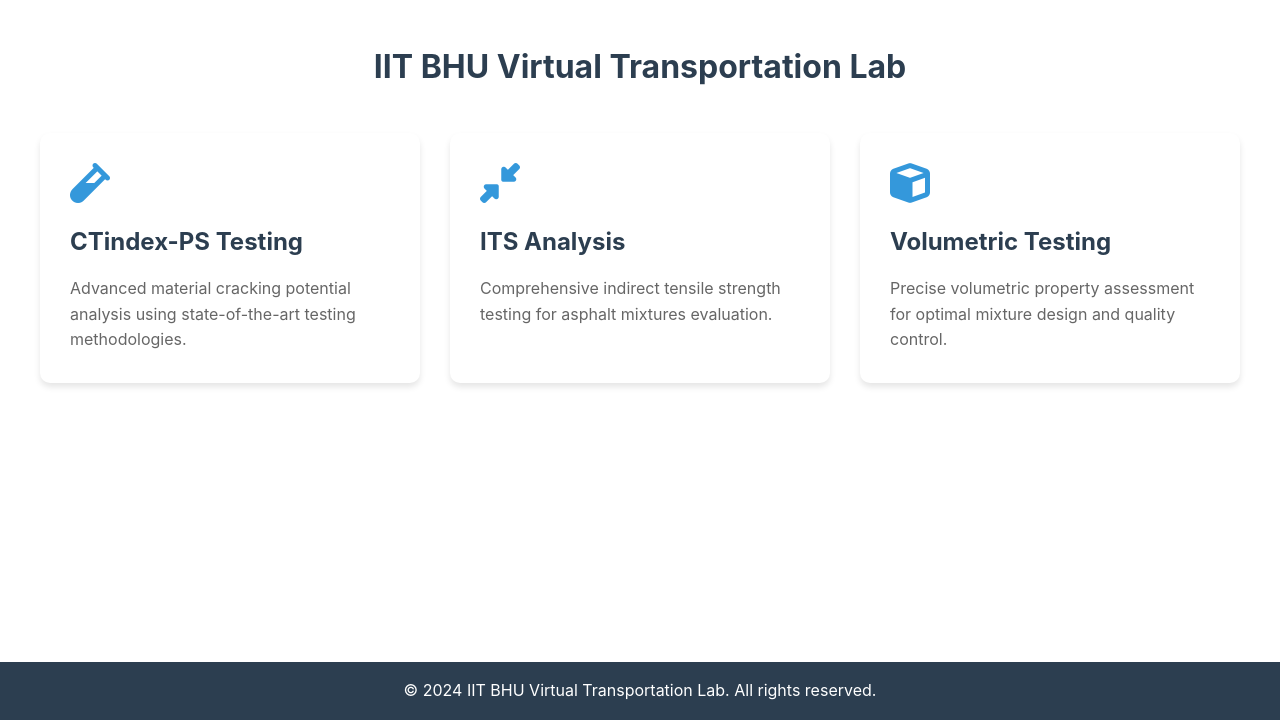
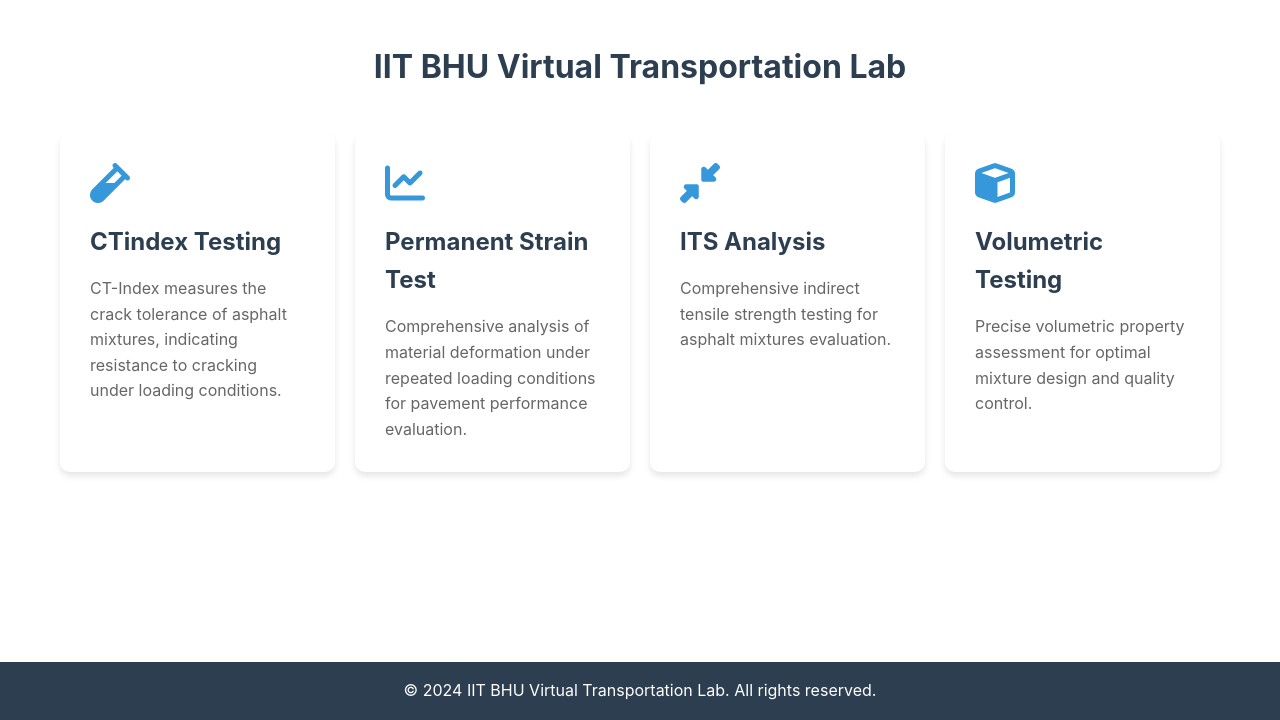
Before and after one commit to Vishur01/Virtual-Transportation-Lab, a Flask app: page / in a window 1280 px wide. Shown: the part 80-800 px from the top of the page. Run offline with Flask 3, Linux system fonts and the light colour scheme.

Commit message:
4 componenet

```diff
--- a/app.py
+++ b/app.py
@@ -6,25 +6,8 @@ app = Flask(__name__)
 
 test_info = {
     'ctindex': {
-        'title': 'CTindex-PS Testing',
+        'title': 'CTindex Testing',
         'tests': {
-            'dynamic_creep': {
-                'title': 'Dynamic Creep Test',
-                'description': (
-                    'The dynamic creep test method determines the resistance to permanent deformation of the '
-                    'bituminous mixture. The test was conducted at 60°C using Dynamic Testing System (DTS)-30 KN '
-                    'as per BS EN 12597-25:2005. A short-term oven-aged (STOA) conditioned cylindrical specimen of '
-                    'diameter 100 mm was used for the testing. Figure 2 shows the setup of the dynamic creep test. '
-                    'The sample was subjected to a cyclic axial block-pulse loading with a frequency of 0.5 Hz and '
-                    'stress of 100 kPa for 3600 repetitions. The cumulative axial strain εₙ in percent (%) after n load '
-                    'applications can be calculated from the following equation: '
-                    '<br><br>'
-                    '<b>εₙ = cumulative axial strain of the specimen after n load applications, in percent (%);</b> '
-                    '<br><b>hₒ = average height as measured by both displacement transducers after preloading of the specimen, '
-                    'in millimeters (mm);</b> <br><b>hₙ = average height measured by both displacement transducers '
-                    'after n load applications, in millimeters (mm).</b>'
-                )
-            },
             'ideal_ct': {
                 'title': 'IDEAL-CT Test',
                 'description': (
@@ -43,6 +26,24 @@ test_info = {
             }
         },
         'image': 'static/ctindex.jpg'
+    },
+    'ps': {
+        'title': 'Permanent Strain Testing',
+        'description': (
+                    'The dynamic creep test method determines the resistance to permanent deformation of the '
+                    'bituminous mixture. The test was conducted at 60°C using Dynamic Testing System (DTS)-30 KN '
+                    'as per BS EN 12597-25:2005. A short-term oven-aged (STOA) conditioned cylindrical specimen of '
+                    'diameter 100 mm was used for the testing. Figure 2 shows the setup of the dynamic creep test. '
+                    'The sample was subjected to a cyclic axial block-pulse loading with a frequency of 0.5 Hz and '
+                    'stress of 100 kPa for 3600 repetitions. The cumulative axial strain εₙ in percent (%) after n load '
+                    'applications can be calculated from the following equation: '
+                    '<br><br>'
+                    '<b>εₙ = cumulative axial strain of the specimen after n load applications, in percent (%);</b> '
+                    '<br><b>hₒ = average height as measured by both displacement transducers after preloading of the specimen, '
+                    'in millimeters (mm);</b> <br><b>hₙ = average height measured by both displacement transducers '
+                    'after n load applications, in millimeters (mm).</b>'
+                ),
+        'image': 'static/its.jpg'
     },
     'its': {
         'title': 'ITS Testing',
--- a/templates/base.html
+++ b/templates/base.html
@@ -106,9 +106,10 @@
 
     .services-grid {
         display: grid;
-        grid-template-columns: repeat(auto-fit, minmax(300px, 1fr));
-        gap: 30px;
+        grid-template-columns: repeat(4, 1fr);
+        gap: 20px;
         margin-top: 40px;
+        padding: 0 20px;
     }
 
     .service-card {
@@ -239,7 +240,10 @@
                 </button>
                 <div class="dropdown-content" id="dropdown">
                     <div class="test-category" onclick="window.location.href='/test-info/ctindex'">
-                        CTindex-PS <i class="fas fa-arrow-right"></i>
+                        CTindex <i class="fas fa-arrow-right"></i>
+                    </div>
+                    <div class="test-category" onclick="window.location.href='/test-info/ps'">
+                        Permanent Strain <i class="fas fa-arrow-right"></i>
                     </div>
                     <div class="test-category" onclick="window.location.href='/test-info/its'">
                         ITS <i class="fas fa-arrow-right"></i>
--- a/templates/home.html
+++ b/templates/home.html
@@ -4,11 +4,19 @@
 <div class="container">
     <h1>IIT BHU Virtual Transportation Lab</h1>
     <div class="services-grid">
-        <a href="https://lab-tester.onrender.com/" class="service-card">
+        <a href="https://lab-tester.onrender.com/input_page1/model1" class="service-card">
             <i class="fas fa-vial service-icon"></i>
-            <div class="service-title">CTindex-PS Testing</div>
+            <div class="service-title">CTindex Testing</div>
             <div class="service-description">
-                Advanced material cracking potential analysis using state-of-the-art testing methodologies.
+                CT-Index measures the crack tolerance of asphalt mixtures, indicating resistance to cracking under loading conditions.
+            </div>
+        </a>
+
+        <a href="https://lab-tester.onrender.com/input_page1/model2" class="service-card">
+            <i class="fas fa-chart-line service-icon"></i>
+            <div class="service-title">Permanent Strain Test</div>
+            <div class="service-description">
+                Comprehensive analysis of material deformation under repeated loading conditions for pavement performance evaluation.
             </div>
         </a>
 
```
